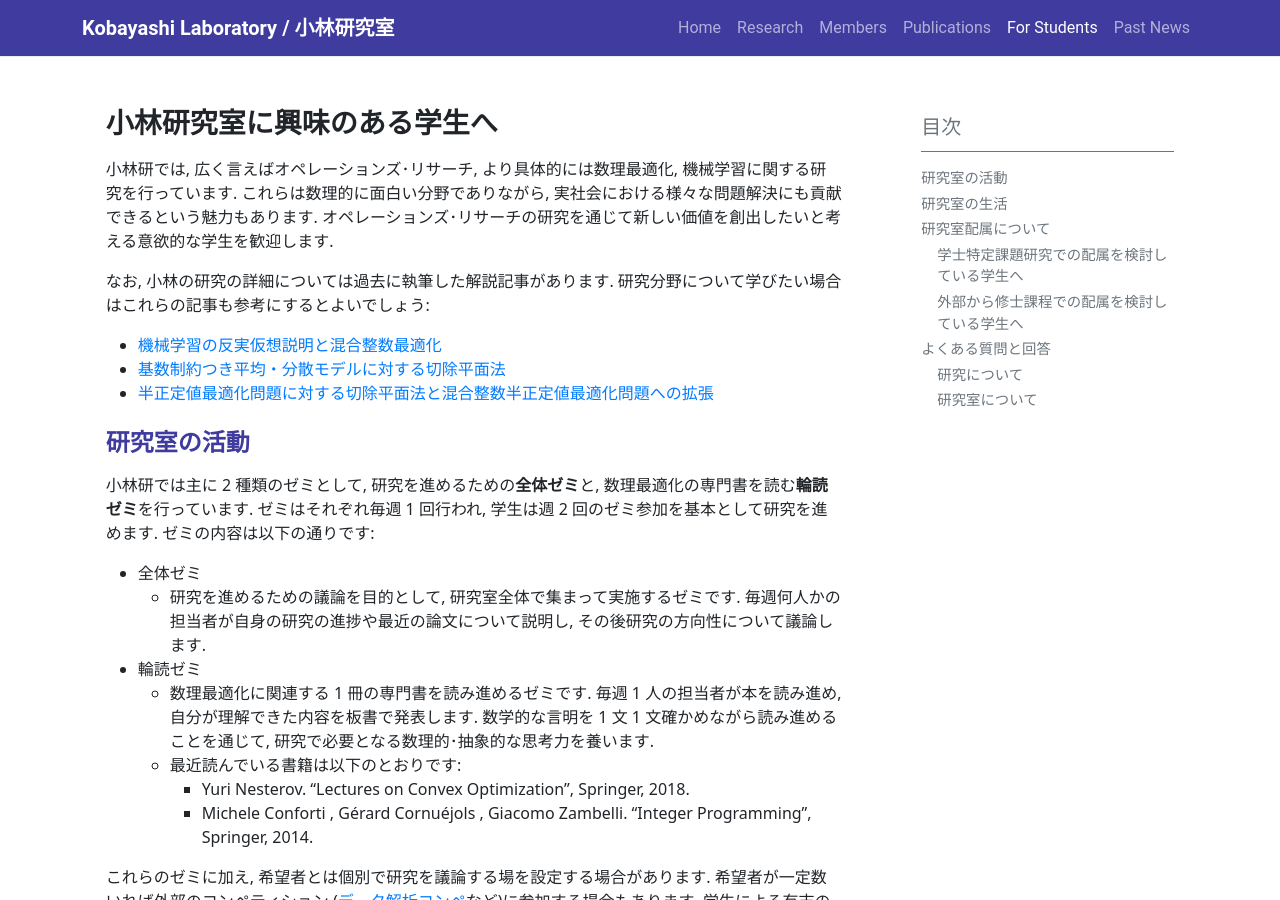
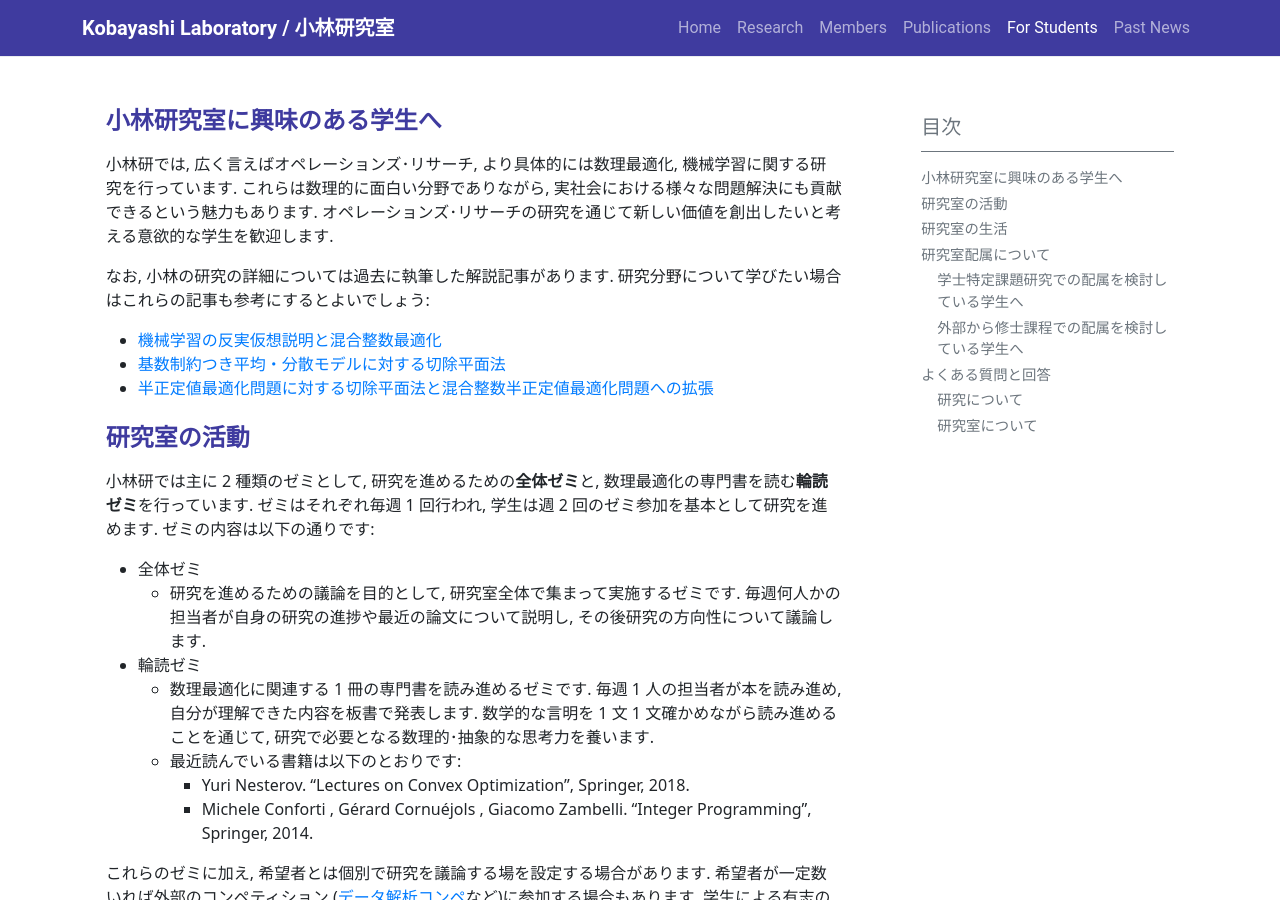
Before and after one commit to isct-koba-lab/isct-koba-lab.github.io, a Jekyll site: the page built from pages/for-students.md, in a window 1280 px wide and 900 px high. Built offline with Jekyll 4.4.1, drawn with Linux system fonts in a browser that asks for light colours.

Commit message:
for students

```diff
--- a/pages/for-students.md
+++ b/pages/for-students.md
@@ -5,7 +5,7 @@ toc: true
 ---
 
 
-# 小林研究室に興味のある学生へ
+## 小林研究室に興味のある学生へ
 
 小林研では, 広く言えばオペレーションズ･リサーチ, より具体的には数理最適化, 機械学習に関する研究を行っています. これらは数理的に面白い分野でありながら, 実社会における様々な問題解決にも貢献できるという魅力もあります. オペレーションズ･リサーチの研究を通じて新しい価値を創出したいと考える意欲的な学生を歓迎します.
 
```
